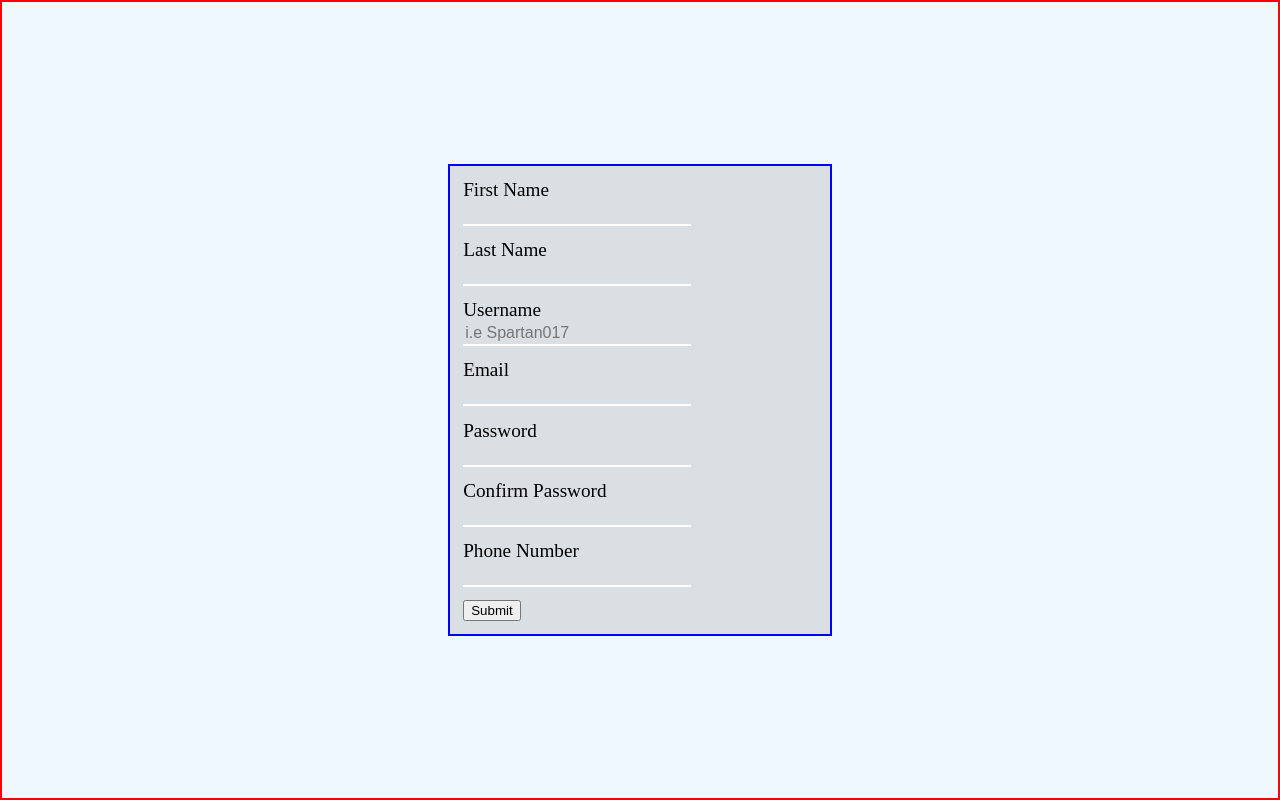
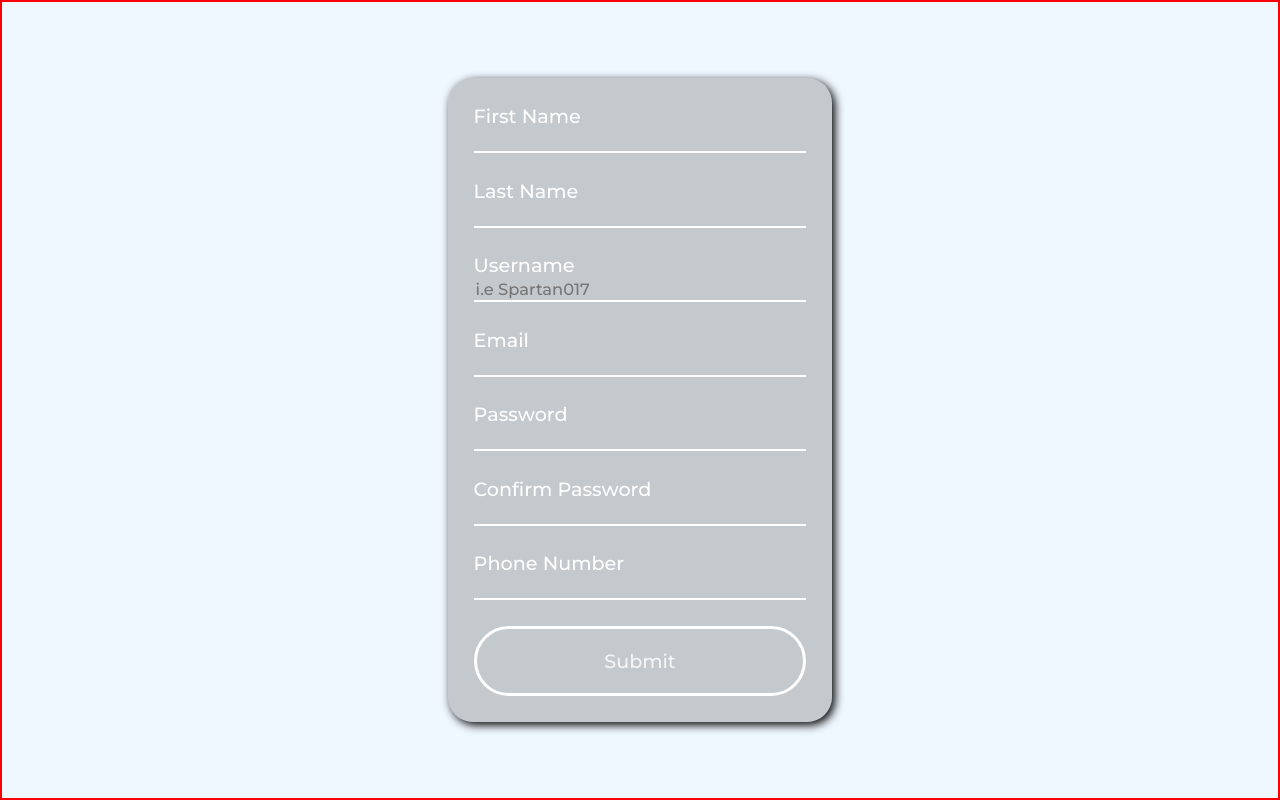
Before and after one commit to JordBant/53-ES6, a plain HTML site: page form-validator/index.html in a window 1280 px wide. Drawn offline with Linux system fonts and the light colour scheme.

Commit message:
feat: Styled button, Finished states, stylesheet is 95% done without the addition of pseudo sstyling to the form section's focus event

```diff
--- a/form-validator/index.html
+++ b/form-validator/index.html
@@ -60,11 +60,9 @@
                     </label>
                     <input type="number" id="number">
                 </section>
-
-                <section class="form-control">
-                    <button type="submit">Submit</button>
+                <section class="form-control" id="btn-sec">
+                    <button type="submit" id="submit">Submit</button>
                 </section>
-
             </form>
         </div>
     </main>
--- a/form-validator/style.css
+++ b/form-validator/style.css
@@ -1,3 +1,5 @@
+@import url('https://fonts.googleapis.com/css2?family=Barlow&family=Montserrat:wght@300;400;500;600&display=swap');
+
 *
 {
     margin: 0;
@@ -7,7 +9,6 @@
 body
 {
     background-color: aliceblue;
-
 }
 
 /*
@@ -30,8 +31,9 @@ GrandParents
 
 .style-container
 {
-    border: 2px blue solid;
-    background-color: rgba(168, 168, 168, 0.322);
+    border-radius: 25px;
+    background-color: rgba(99, 99, 99, 0.322);
+    box-shadow: 3px 3px 10px black;
     /* ======================== */
     width: 30vw;
     height: auto;
@@ -40,8 +42,11 @@ GrandParents
 .form
 {
     /* border: 3px solid red; */
-    width: 100%;
+    min-width: 100%;
     min-height: 100%;
+    /* display: flex;
+    justify-content: center;
+    align-items: center; */
 }
 
 /*
@@ -53,23 +58,27 @@ Children
 .form-control
 {
     /* border: red 2px solid; */
-    width: 60%;
-    margin: 1.03vw/*max()*/;
+    width: min(auto, 90%);
+    margin: 2vw;
+}
+
+.form-control > *
+{
+    font-family: 'Montserrat', sans-serif;
+    font-weight: 500;
 }
 
 .form-control label
 {
+    color: rgb(255, 255, 255);
     display: block;
     font-size: clamp(15px, 1.5vw, 30px);
-}
-.form-control button
-{
-
 }
 
 .form-control input
 {
-    font-size: 1em;
+    color: rgb(255, 255, 255);
+    font-size: 1.02em;
     border-style: hidden;
     border-bottom: 2px solid white;
     background: transparent;
@@ -77,9 +86,65 @@ Children
     width: 100%;
 }
 
+/* -----------------Button Styling----------------- */
+
+#btn-sec
+{
+    height: auto;
+    /* border: red 2px solid; */
+    text-align: center;
+}
+
+#submit
+{
+    border: 3px solid white;
+    color: whitesmoke;
+    background-color: transparent;
+    border-radius: 50px;
+    width: 100%;
+    height: 70px;
+    font-size: clamp(15px, 1.5vw, 30px);
+    transition: all 0.2s ease-in-out;
+}
+
+/* --------Form Pseudo classes and elements------------ */
+
 .form-control input:focus
 {
     outline: none;
     border-bottom: 2px solid white;
     background: transparent;
 }
+
+/* .form-control > *:focus
+{
+    transform: scale(0.9);
+    Whant to scale entire form section to a slightly smaller
+} */
+
+#submit:hover
+{
+   background-color: rgb(255, 253, 253);
+   border: 2px solid black;
+   color: rgba(46, 44, 44, 0.7);
+   box-shadow: 5px 5px black;
+}
+
+
+/*
+=======================
+Form State Styles
+=======================
+*/
+
+.success
+{
+    border: rgba(30, 214, 13, 0.493) 2px solid;
+    border-radius: 25px;
+}
+
+.fail
+{
+    border: rgba(241, 55, 8, 0.514) 2px solid;
+    border-radius: 25px;
+}
```
